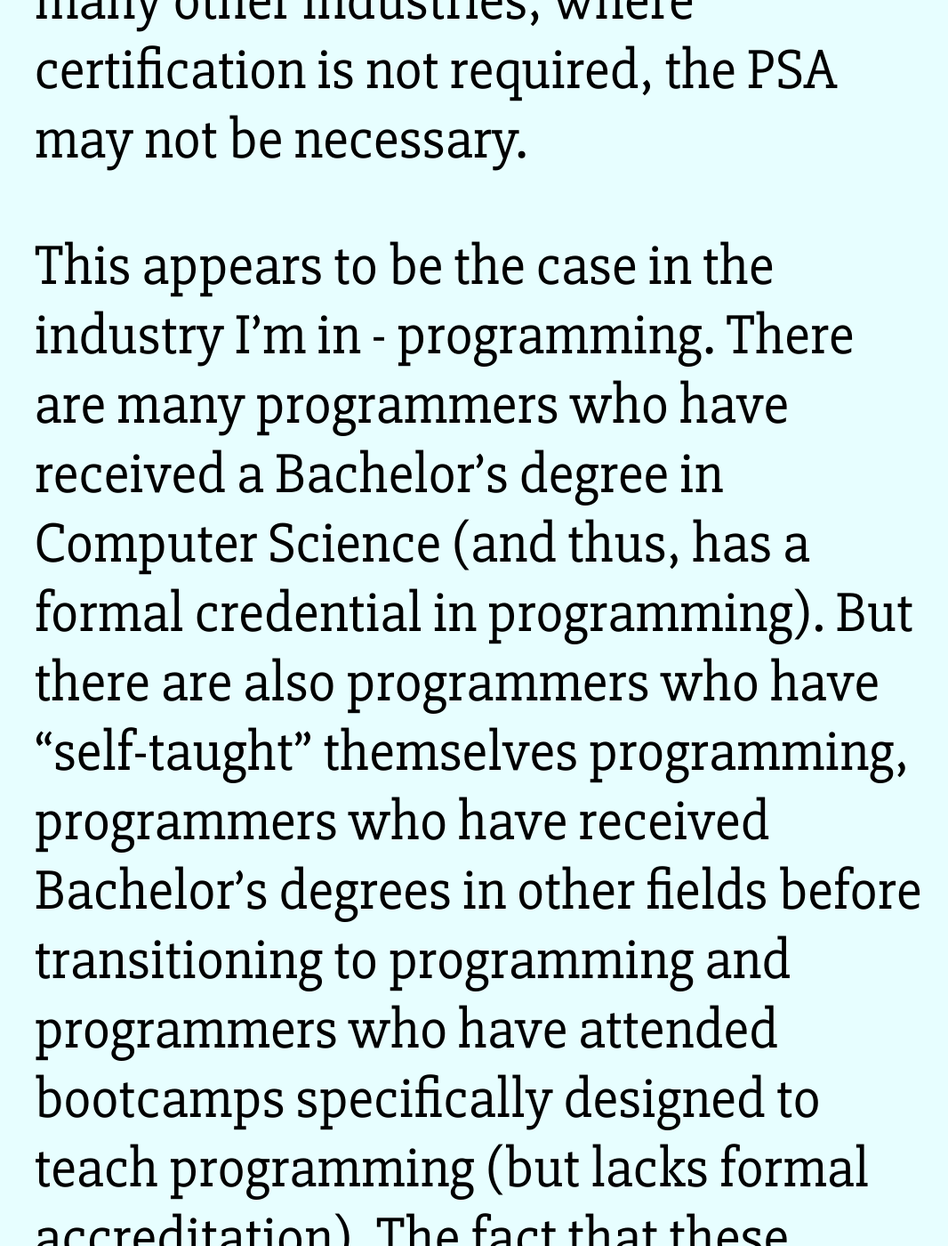
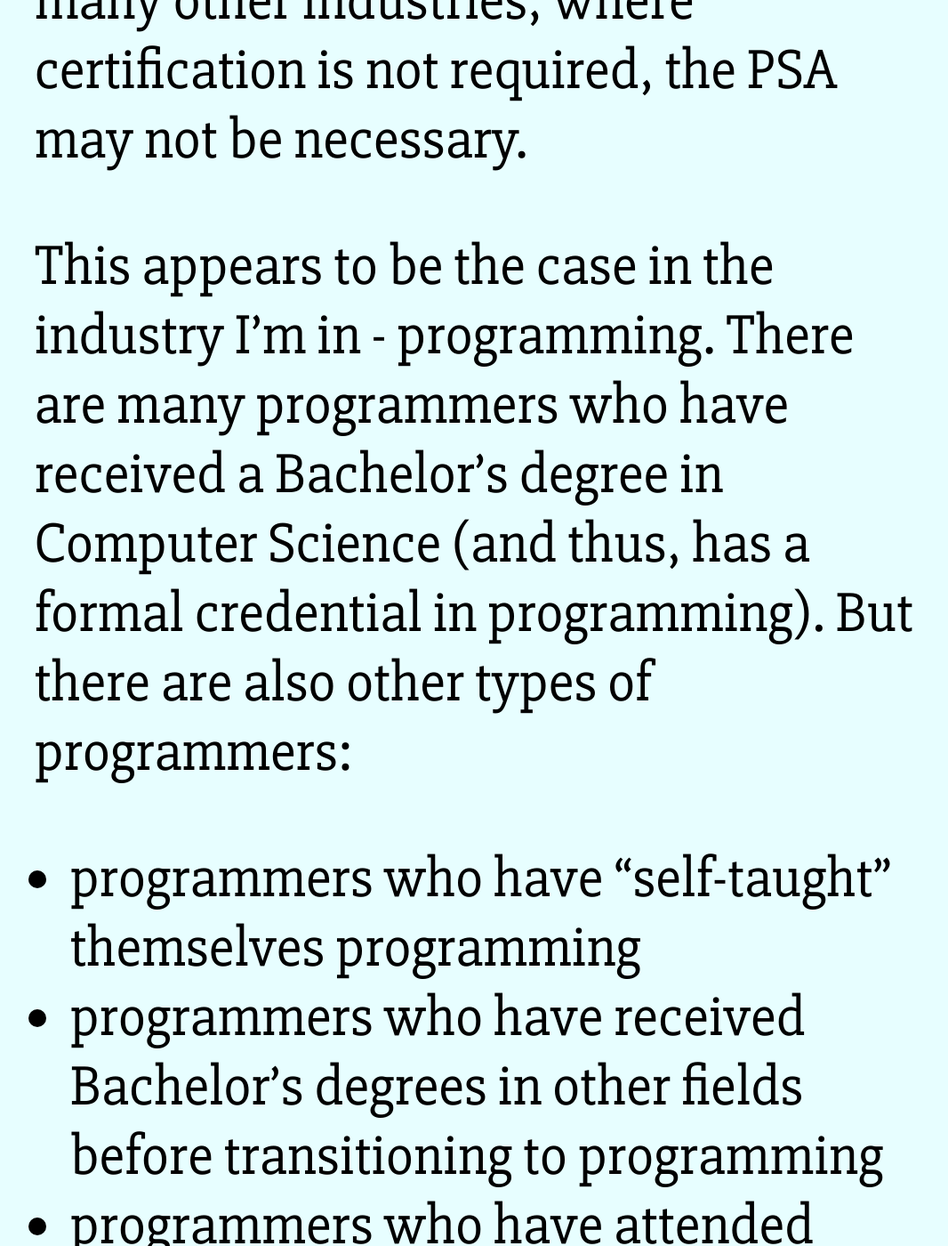
Before and after one commit to tra38/tra38.github.io, a Jekyll site: the page built from _posts/2018-04-05-the-psa-model.md, in a window 1280 px wide and 1400 px high, scrolled down 27457 px. Shown: the whole window at 89% size, without its empty margins (96-1162 px from the left). Built offline with Jekyll 4.4.1, drawn with Linux system fonts in a browser that asks for light colours; some of the changed text lies outside the part shown.

Commit message:
Turn run-on sentence into bullet-point list

```diff
--- a/_posts/2018-04-05-the-psa-model.md
+++ b/_posts/2018-04-05-the-psa-model.md
@@ -97,6 +97,12 @@ Mere "knowledge", of course, is not enough to secure a mentorship gig or get hir
 
 Of course, there are places where you can expect people to demand proof of knowledge - such as the medical industry. In places where regulatory constraints or informal expectations require people to be certified by an external agency, I could see the PSA role serving as a viable alternative to traditional academia. However, for many other industries, where certification is not required, the PSA may not be necessary.
 
-This appears to be the case in the industry I'm in - programming. There are many programmers who have received a Bachelor's degree in Computer Science (and thus, has a formal credential in programming). But there are also programmers who have "self-taught" themselves programming, programmers who have received Bachelor's degrees in other fields before transitioning to programming and programmers who have attended bootcamps  specifically designed to teach programming (but lacks formal accreditation). The fact that these programmers are able to be gainfully employed, with or without a credential in programming, is telling.
+This appears to be the case in the industry I'm in - programming. There are many programmers who have received a Bachelor's degree in Computer Science (and thus, has a formal credential in programming). But there are also other types of programmers:
+
+ - programmers who have "self-taught" themselves programming
+ - programmers who have received Bachelor's degrees in other fields before transitioning to programming
+ - programmers who have attended bootcamps  specifically designed to teach programming (but lacks formal accreditation)
+
+The fact that these programmers are able to be gainfully employed, with or without a credential in programming, is telling.
 
 Therefore, it is unlikely that the PSA model could work for Gitcoin's mentorship program. I do think it's a worthy model to explore though, and may be more applicable to other industries. I thank Shawn Warren for writing up an alternative approach to academia and for demonstrating a possible approach to reforming higher education.
```
